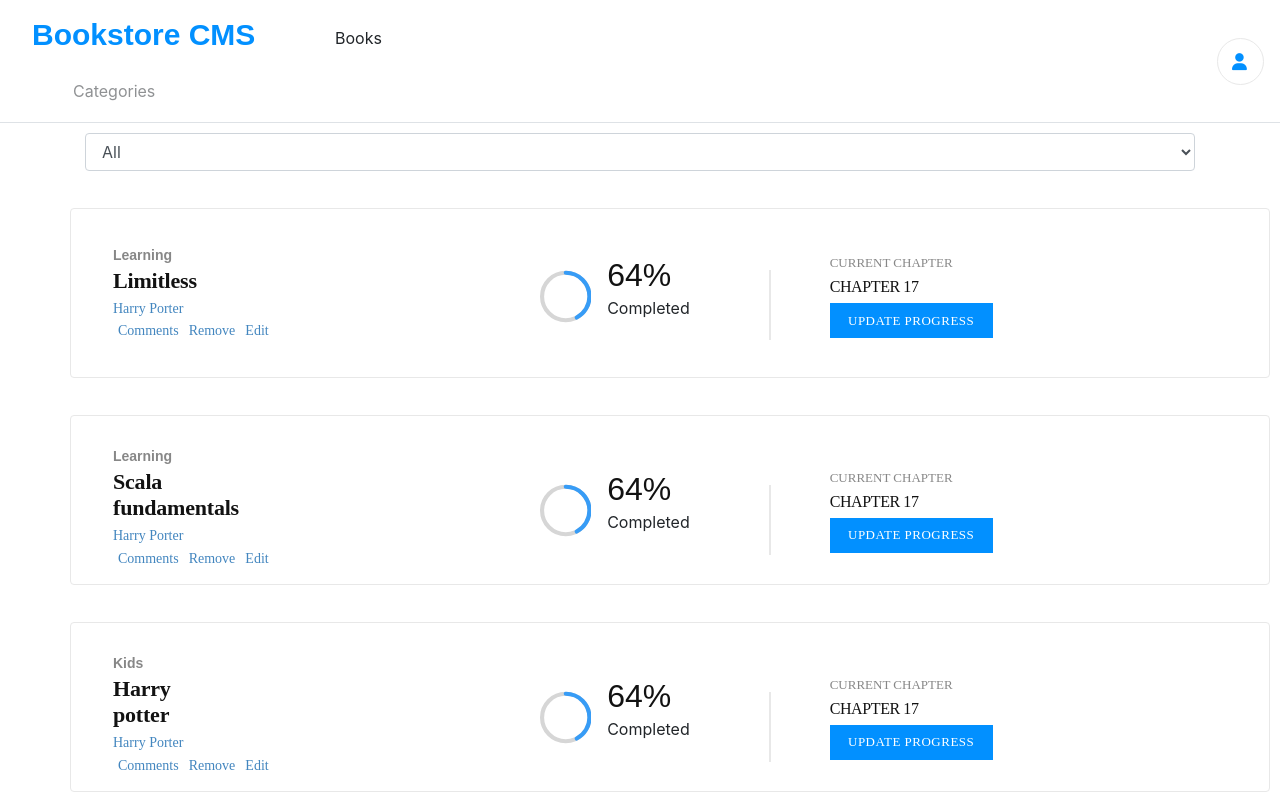
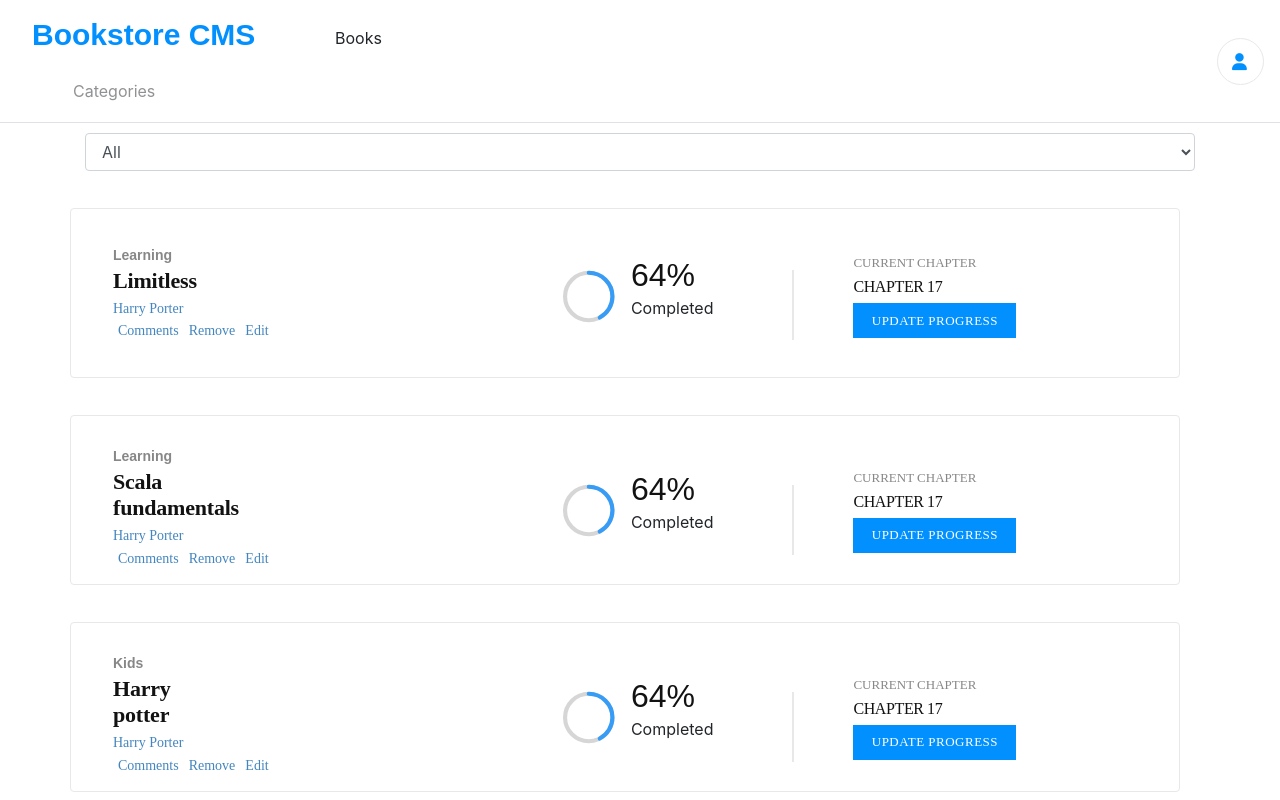
Before and after one commit to daviidy/bookstore-cms, a React (Create React App) app: page / in a window 1280 px wide. Shown: the top 800 px of the page. Built offline with nearby package versions, Linux system fonts and the light colour scheme.

Commit message:
updated index.css and readme

```diff
--- a/src/index.css
+++ b/src/index.css
@@ -113,10 +113,10 @@ nav {
 }
 
 .book-panel {
-  width: 1200px;
+  width: 100%;
   height: 170px;
-  margin: 37px 100px 0;
-  padding: 32px 147px 26px 27px;
+  margin: 37px 0;
+  padding: 32px 0 26px 27px;
   border-radius: 4px;
   border: solid 1px #e8e8e8;
   background-color: var(--white);
```
Also changed, not shown: 1 other file (tests, documents, lock files or other folders).
